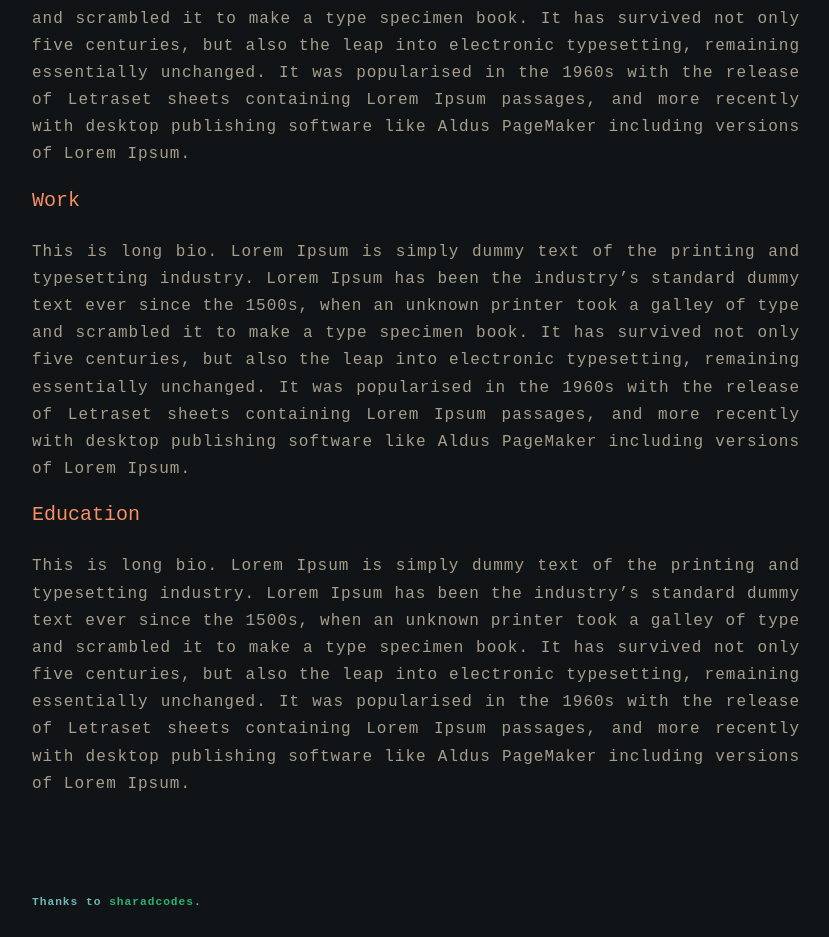
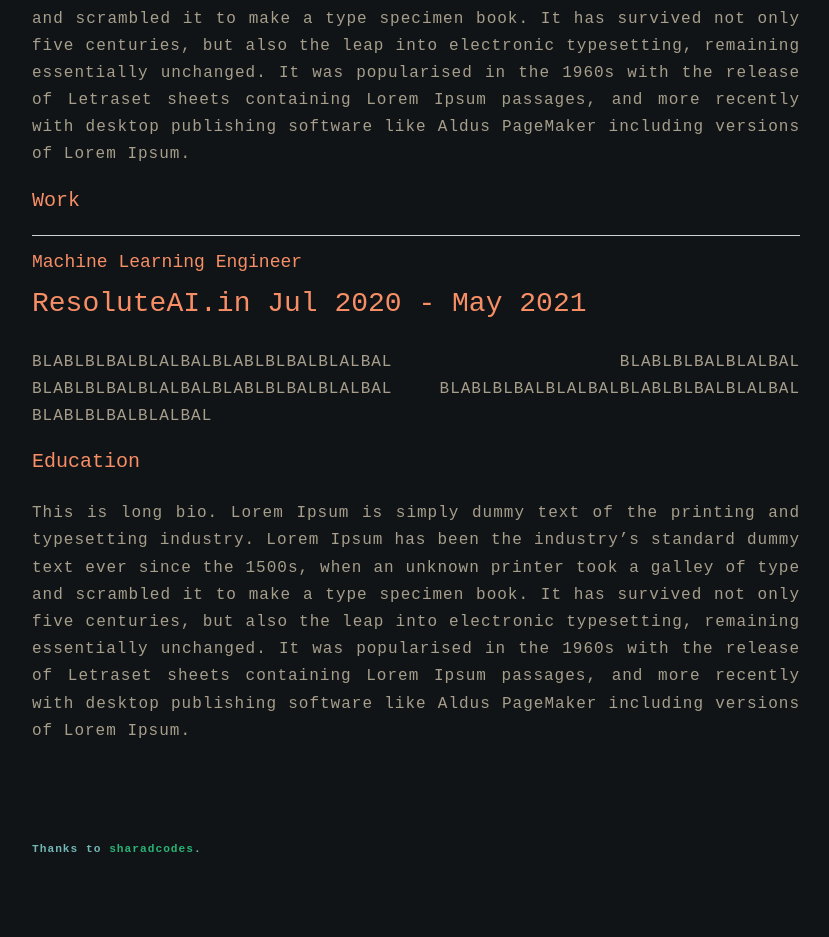
Before and after one commit to atharva-bhagwat/atharva-bhagwat.github.io, a Jekyll site: the page built from about.md, in a window 1280 px wide. Shown: the part 430-1367 px from the top of the page, without its empty margins (224-1053 px from the left). Built offline with Jekyll 4.4.1, drawn with Linux system fonts in a browser that asks for light colours.

Commit message:
Added formatting for about page

```diff
--- a/about.md
+++ b/about.md
@@ -9,9 +9,15 @@
 Lorem Ipsum is simply dummy text of the printing and typesetting industry. Lorem Ipsum has been the industry's standard dummy text ever since the 1500s, when an unknown printer took a galley of type and scrambled it to make a type specimen book. It has survived not only five centuries, but also the leap into electronic typesetting, remaining essentially unchanged. It was popularised in the 1960s with the release of Letraset sheets containing Lorem Ipsum passages, and more recently with desktop publishing software like Aldus PageMaker including versions of Lorem Ipsum.
 
 # Work
+---------
 
-This is long bio.
-Lorem Ipsum is simply dummy text of the printing and typesetting industry. Lorem Ipsum has been the industry's standard dummy text ever since the 1500s, when an unknown printer took a galley of type and scrambled it to make a type specimen book. It has survived not only five centuries, but also the leap into electronic typesetting, remaining essentially unchanged. It was popularised in the 1960s with the release of Letraset sheets containing Lorem Ipsum passages, and more recently with desktop publishing software like Aldus PageMaker including versions of Lorem Ipsum.
+## Machine Learning Engineer
+### ResoluteAI.in               Jul 2020 - May 2021
+BLABLBLBALBLALBALBLABLBLBALBLALBAL
+BLABLBLBALBLALBAL
+BLABLBLBALBLALBALBLABLBLBALBLALBAL
+BLABLBLBALBLALBALBLABLBLBALBLALBAL
+BLABLBLBALBLALBAL
 
 # Education
 
```
